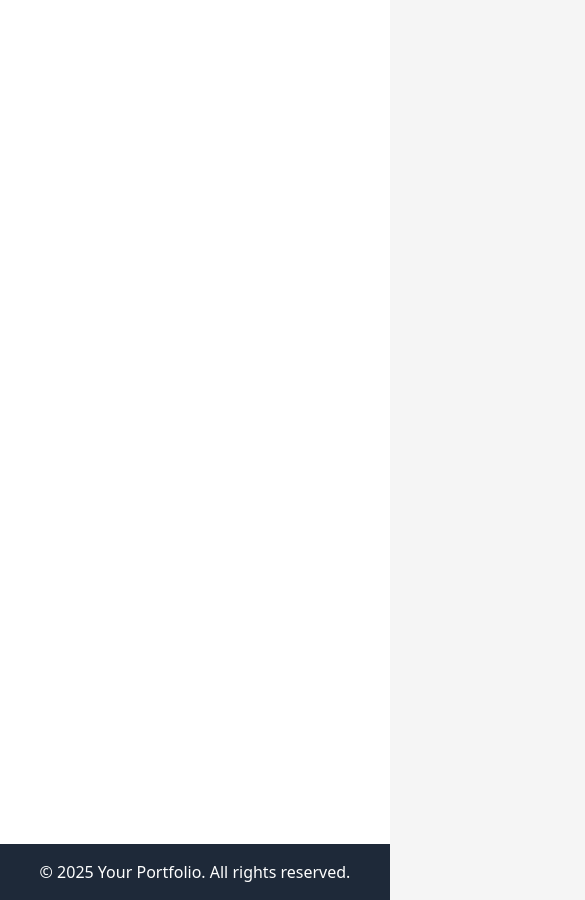
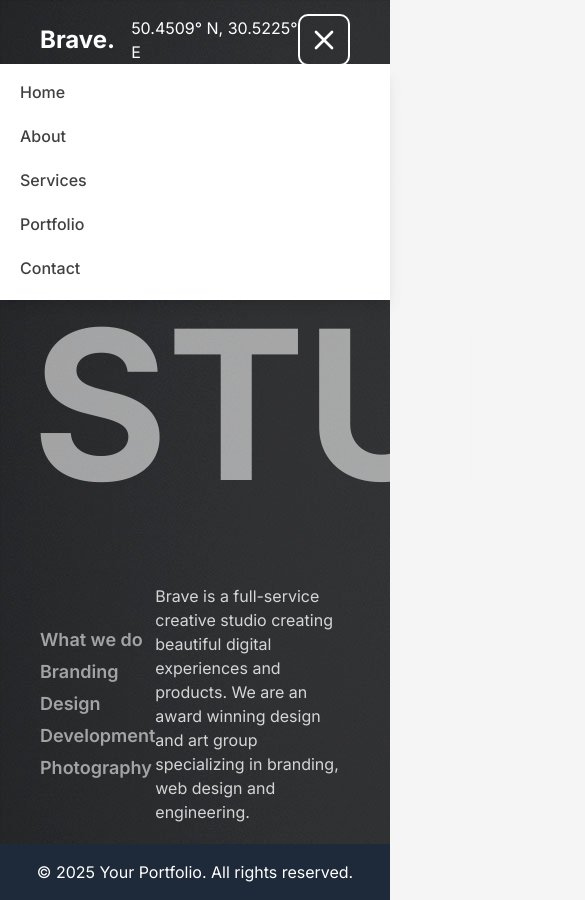
Before and after one commit to humannx2/Eversync-media, a Next.js app: page / in a window 390 px wide. Both pictures are taken after a click on the element 324 px from the left and 40 px from the top of the page. Shown: the top 900 px of the page, 585 px wide, since content can reach past the window. Built offline with nearby package versions, Linux system fonts and the light colour scheme.

Commit message:
Added Hero section

```diff
--- a/src/app/globals.css
+++ b/src/app/globals.css
@@ -1,5 +1,9 @@
 @import "tailwindcss";
 @import "tw-animate-css";
+
+html,body{
+  font-size: 16px;
+}
 
 @custom-variant dark (&:is(.dark *));
 
--- a/src/app/layout.tsx
+++ b/src/app/layout.tsx
@@ -1,5 +1,6 @@
 import type { Metadata } from "next";
 import "./globals.css";
+import { Inter } from "next/font/google";
 import Navbar from "@/components/common/Navbar/Navbar";
 import Footer from "@/components/common/Footer/Footer";
 import { cn } from "@/lib/utils";
@@ -9,6 +10,8 @@
   description: "Portfolio for client",
 };
 
+const inter = Inter({ subsets: ["latin"] });
+
 export default function RootLayout({
   children,
 }: Readonly<{
@@ -16,7 +19,7 @@
 }>) {
   return (
     <html lang="en">
-      <body className={cn("relative min-h-screen bg-neutral-100")}>
+      <body className={cn("relative min-h-screen bg-neutral-100", inter.className)}>
         <Navbar />
         <main className="min-h-screen">{children}</main>
         <Footer />
--- a/src/components/common/Navbar/Navbar.tsx
+++ b/src/components/common/Navbar/Navbar.tsx
@@ -23,12 +23,19 @@
     ];
 
     const menuDialog = (
-        <div className={`absolute top-0 left-0 w-full h-screen bg-white flex flex-col items-center justify-center gap-4 transition-all duration-300 ${isOpen ? "translate-x-0" : "-translate-x-full"}`}>
-            {navElements.map((element, index) => (
-                <Link key={index} href={element.href} className={`${inter.className} text-lg font-semibold`} onClick={() => setIsOpen(false)}>
-                    {element.label.toUpperCase()}
-                </Link>
+        <div className="md:hidden bg-white shadow-lg absolute w-full top-16 left-0 z-50">
+        <div className="px-2 pt-2 pb-3 space-y-1">
+          {navElements.map((item) => (
+            <a
+              key={item.label}
+              href={item.href}
+              className="block px-3 py-2 text-base font-medium text-neutral-700 hover:text-primary-500 transition-colors duration-300"
+              onClick={() => setIsOpen(false)}
+            >
+              {item.label}
+            </a>
           ))}
+        </div>
       </div>
     )
 
@@ -40,8 +47,8 @@
             <div className="text-2xl font-bold">Brave.</div>
             <div className="">50.4509° N, 30.5225° E</div>
         </div>
-        <nav className="hidden md:block">
-            <ul className="flex gap-x-4 items-center justify-center text-lg font-semibold">
+        <nav className="">
+            <ul className="hidden md:flex gap-x-4 items-center justify-center text-lg font-semibold">
                 {navElements.map((element, index) => (
                     <li key={index} className={`${inter.className} text-[.9rem] px-3`}>
                         <Link href={element.href}>{element.label.toUpperCase()}</Link>
@@ -51,7 +58,6 @@
                     <SunIcon className="w-6 h-6 cursor-pointer" />
                 </li>
             </ul>
-        </nav>
             <div className="block md:hidden border-2 border-white rounded-lg p-2 transition-all duration-300" onClick={() => setIsOpen(prev => !prev)}>
                 {isOpen ? (
                     <X className="w-8 h-8 cursor-pointer" />
@@ -60,6 +66,7 @@
                 )}
             </div>
             {isOpen && menuDialog}
+        </nav>
     </header>
   )
 }
--- a/src/components/home/Hero.tsx
+++ b/src/components/home/Hero.tsx
@@ -2,6 +2,29 @@
 
 export default function HeroSection() {
   return (
-    <div className="bg-gray-600 min-h-screen">HeroSection</div>
+    <section
+    style={{ backgroundImage: "url('/images/hero-image.jpg')" }}
+    className="bg-gray-600 min-h-screen">
+        <h1 className="text-[13rem] text-neutral-100/60 font-bold pt-4 text-center px-8 flex flex-col justify-center">
+            <span className="text-start">
+                {"Brave".toUpperCase()}
+            </span>
+            <span className="text-end -mt-20">
+                {"Studio".toUpperCase()}
+            </span>
+        </h1>
+        <div className="flex items-center justify-between px-10 py-4 mt-2">
+            <div className="flex flex-col gap-1 text-neutral-100/60 text-lg font-semibold">
+                <span>What we do</span>
+                <span>Branding</span>
+                <span>Design</span>
+                <span>Development</span>
+                <span>Photography</span>
+            </div>
+            <div className="max-w-[300px] text-white/80">
+                <p>Brave is a full-service creative studio creating beautiful digital experiences and products. We are an award winning design and art group specializing in branding, web design and engineering.</p>
+            </div>
+        </div>
+    </section>
   )
 }
```
Also changed, not shown: public/images/hero-image.jpg (added). Lines whose indentation alone changed are shown as unchanged.
